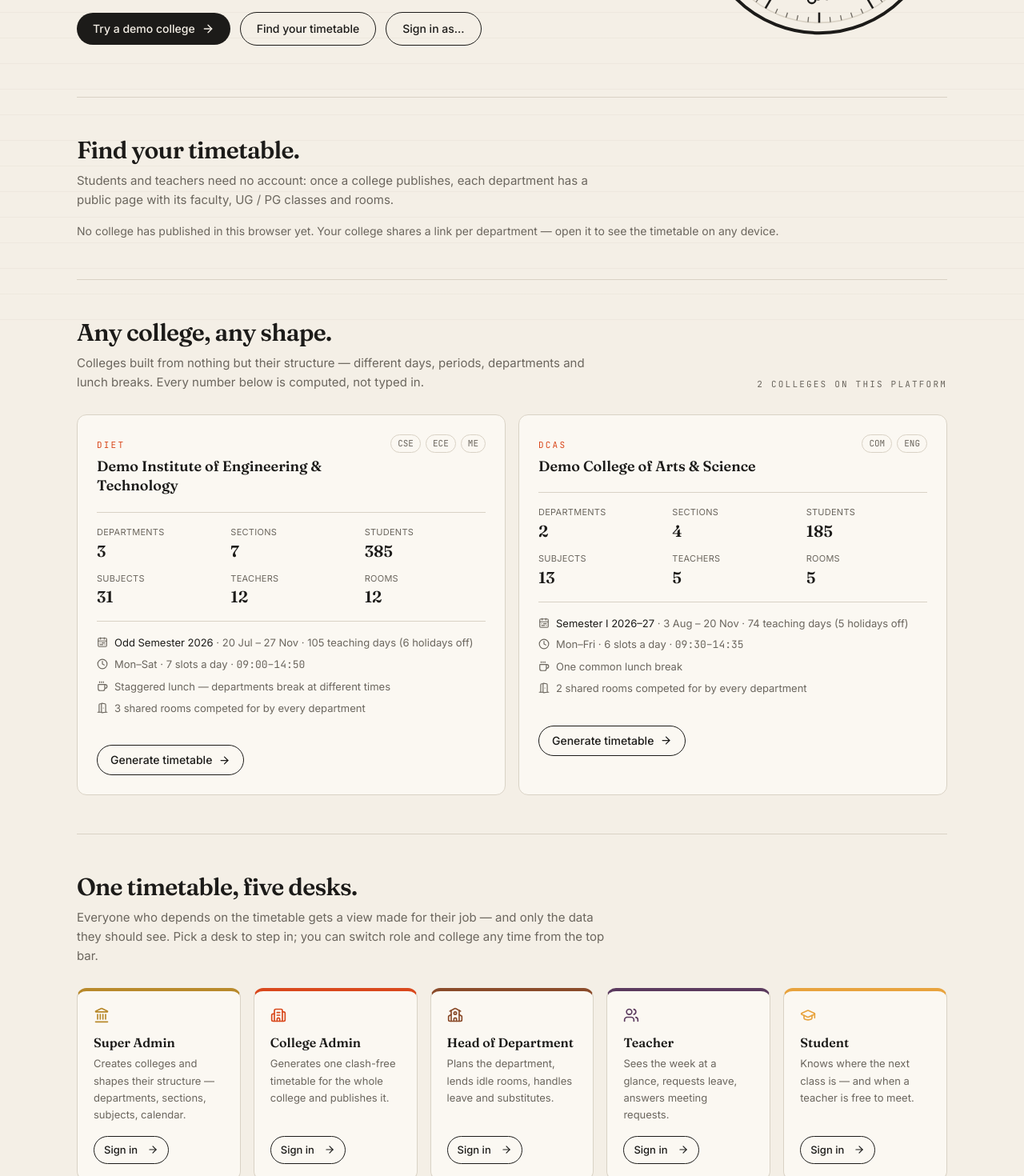
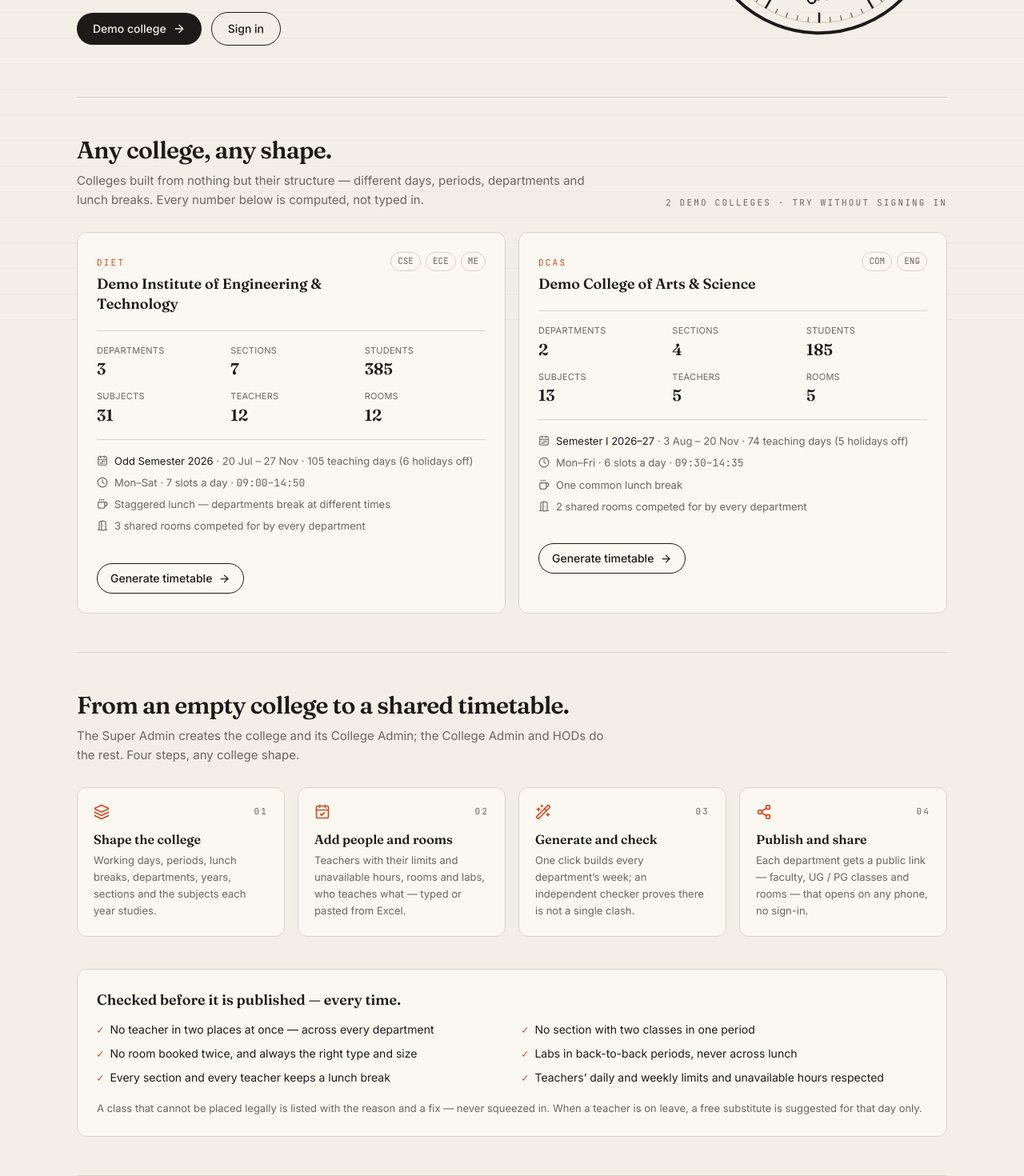
Before and after one commit to Navkaur-codes/hackathon-1, a React (Vite) app: page / in a window 1280 px wide. Shown: the part 400-1870 px from the top of the page at 80% size. Built offline with nearby package versions, Linux system fonts and the light colour scheme.

Commit message:
feat(ui): landing with demo colleges, sign in and how it works

```diff
--- a/src/App.tsx
+++ b/src/App.tsx
@@ -495,7 +495,7 @@ export default function App() {
         ) : inPortal ? (
           <ComingSoon role={session.role} college={home} onRole={enter} />
         ) : (
-          <Landing colleges={active} results={results} onResult={(id, r) => keep(id)(r)} onView={view} onEnter={enter} onPublic={(parts) => go({ page: 'public', path: parts })} />
+          <Landing colleges={active} results={results} onResult={(id, r) => keep(id)(r)} onView={view} onSignIn={() => go({ page: 'login' })} />
         )}
       </main>
 
--- a/src/components/Landing.tsx
+++ b/src/components/Landing.tsx
@@ -2,32 +2,47 @@ import { useRef } from 'react'
 import gsap from 'gsap'
 import { SplitText } from 'gsap/SplitText'
 import { useGSAP } from '@gsap/react'
-import { ArrowRight } from 'lucide-react'
-import { collegeKey, deptKey } from '../lib/publicView'
+import { ArrowRight, CalendarCheck, Layers, Share2, Wand2 } from 'lucide-react'
 import type { SolveResult } from '../solver/best'
-import type { CollegeData, Role } from '../types'
+import { DEMO_COLLEGE_IDS } from '../demoData'
+import type { CollegeData } from '../types'
 import { CollegeCard } from './CollegeCard'
-import { ROLES } from './roles'
 import { Wheel } from './Wheel'
 
 gsap.registerPlugin(useGSAP, SplitText)
 
 type Props = {
-  /** Active colleges on the platform (from the store). */
+  /** Active colleges; only the seeded demo ones are listed (colleges a Super Admin creates stay private). */
   colleges: CollegeData[]
   results: Record<string, SolveResult>
   onResult: (collegeId: string, r: SolveResult) => void
   onView: (collegeId: string) => void
-  onEnter: (role: Role) => void
-  /** Open a public department timetable (`#/t/<college>/<dept>`). */
-  onPublic: (parts: string[]) => void
+  onSignIn: () => void
 }
 
 const scrollTo = (id: string) => document.getElementById(id)?.scrollIntoView({ behavior: 'smooth' })
 
-/** Public landing: hero, the colleges on the platform (try-it demo) and "Sign in as …" for each role (v0.9: to the login page). */
-export function Landing({ colleges, results, onResult, onView, onEnter, onPublic }: Props) {
-  const published = colleges.filter((c) => c.published)
+/** The steps from an empty college to a timetable everyone can open. */
+const STEPS = [
+  { icon: Layers, title: 'Shape the college', text: 'Working days, periods, lunch breaks, departments, years, sections and the subjects each year studies.' },
+  { icon: CalendarCheck, title: 'Add people and rooms', text: 'Teachers with their limits and unavailable hours, rooms and labs, who teaches what — typed or pasted from Excel.' },
+  { icon: Wand2, title: 'Generate and check', text: 'One click builds every department’s week; an independent checker proves there is not a single clash.' },
+  { icon: Share2, title: 'Publish and share', text: 'Each department gets a public link — faculty, UG / PG classes and rooms — that opens on any phone, no sign-in.' },
+]
+
+/** What every generated timetable is checked against before it can be published (root CLAUDE.md §3, in plain words). */
+const GUARANTEES = [
+  'No teacher in two places at once — across every department',
+  'No section with two classes in one period',
+  'No room booked twice, and always the right type and size',
+  'Labs in back-to-back periods, never across lunch',
+  'Every section and every teacher keeps a lunch break',
+  'Teachers’ daily and weekly limits and unavailable hours respected',
+]
+
+/** Public landing: hero (try a demo · sign in), the demo colleges, and how Kaalchakra works. */
+export function Landing({ colleges: active, results, onResult, onView, onSignIn }: Props) {
+  const colleges = active.filter((c) => DEMO_COLLEGE_IDS.includes(c.college.id))
   const root = useRef<HTMLDivElement>(null)
 
   useGSAP(
@@ -43,7 +58,7 @@ export function Landing({ colleges, results, onResult, onView, onEnter, onPublic
         gsap.from('[data-hero-fade]', { autoAlpha: 0, y: 16, duration: 0.8, ease: 'power3.out', stagger: 0.1, delay: 0.35 })
         gsap.from('[data-wheel]', { autoAlpha: 0, scale: 0.85, rotate: -90, duration: 1.4, ease: 'expo.out' })
         gsap.to('[data-wheel] [data-wheel-spokes]', { rotate: 360, transformOrigin: '50% 50%', duration: 60, ease: 'none', repeat: -1 })
-        gsap.from('[data-role-card]', { autoAlpha: 0, y: 24, duration: 0.7, ease: 'power3.out', stagger: 0.08, delay: 0.6 })
+        gsap.from('[data-step-card]', { autoAlpha: 0, y: 24, duration: 0.7, ease: 'power3.out', stagger: 0.08, delay: 0.6 })
         gsap.from('[data-college-card]', { autoAlpha: 0, y: 24, duration: 0.7, ease: 'power3.out', stagger: 0.12, delay: 0.8 })
       })
     },
@@ -73,21 +88,14 @@ export function Landing({ colleges, results, onResult, onView, onEnter, onPublic
               onClick={() => scrollTo('colleges')}
               className="inline-flex items-center gap-2 rounded-full bg-ink px-5 py-2.5 text-sm font-medium text-paper transition hover:opacity-90"
             >
-              Try a demo college <ArrowRight size={16} aria-hidden />
+              Demo college <ArrowRight size={16} aria-hidden />
             </button>
             <button
               type="button"
-              onClick={() => scrollTo('find')}
+              onClick={onSignIn}
               className="inline-flex items-center gap-2 rounded-full border border-ink px-5 py-2.5 text-sm font-medium transition hover:bg-ink hover:text-paper"
             >
-              Find your timetable
-            </button>
-            <button
-              type="button"
-              onClick={() => scrollTo('roles')}
-              className="inline-flex items-center gap-2 rounded-full border border-ink px-5 py-2.5 text-sm font-medium transition hover:bg-ink hover:text-paper"
-            >
-              Sign in as…
+              Sign in
             </button>
           </div>
         </div>
@@ -96,40 +104,6 @@ export function Landing({ colleges, results, onResult, onView, onEnter, onPublic
             <Wheel size={320} className="h-auto w-full" />
           </div>
         </div>
-      </section>
-
-      <section id="find" className="scroll-mt-4 border-t border-rule py-12">
-        <h2 className="font-display text-2xl font-semibold tracking-tight sm:text-3xl">Find your timetable.</h2>
-        <p className="mt-2 max-w-2xl text-[15px] text-muted">
-          Students and teachers need no account: once a college publishes, each department has a public page with its faculty, UG / PG classes and rooms.
-        </p>
-        {published.length ? (
-          <div className="mt-6 grid gap-4 md:grid-cols-2">
-            {published.map((c) => (
-              <div key={c.college.id} className="rounded-xl border border-rule bg-card p-4">
-                <p className="font-display text-[16px] font-semibold">{c.college.name}</p>
-                <p className="font-mono text-[12px] text-muted">version {c.published!.version}</p>
-                <div className="mt-3 flex flex-wrap gap-2">
-                  {c.departments.map((d) => (
-                    <button
-                      key={d.id}
-                      type="button"
-                      onClick={() => onPublic([collegeKey(c), deptKey(d)])}
-                      className="rounded-full border border-rule px-3 py-1.5 text-[13px] font-medium transition hover:border-ink"
-                      aria-label={`${d.name} timetable`}
-                    >
-                      {d.code}
-                    </button>
-                  ))}
-                </div>
-              </div>
-            ))}
-          </div>
-        ) : (
-          <p className="mt-4 text-[14px] text-muted">
-            No college has published in this browser yet. Your college shares a link per department — open it to see the timetable on any device.
-          </p>
-        )}
       </section>
 
       <section id="colleges" className="scroll-mt-4 border-t border-rule py-12">
@@ -142,7 +116,7 @@ export function Landing({ colleges, results, onResult, onView, onEnter, onPublic
             </p>
           </div>
           <span className="font-mono text-[11px] tracking-[0.2em] text-muted uppercase">
-            {colleges.length} {colleges.length === 1 ? 'college' : 'colleges'} on this platform
+            {colleges.length} demo {colleges.length === 1 ? 'college' : 'colleges'} · try without signing in
           </span>
         </div>
         <div className="mt-7 grid gap-4 md:grid-cols-2">
@@ -158,32 +132,38 @@ export function Landing({ colleges, results, onResult, onView, onEnter, onPublic
         </div>
       </section>
 
-      <section id="roles" className="scroll-mt-4 border-t border-rule py-12">
-        <h2 className="font-display text-2xl font-semibold tracking-tight sm:text-3xl">One timetable, five desks.</h2>
+      <section id="how" className="scroll-mt-4 border-t border-rule py-12">
+        <h2 className="font-display text-2xl font-semibold tracking-tight sm:text-3xl">From an empty college to a shared timetable.</h2>
         <p className="mt-2 max-w-2xl text-[15px] text-muted">
-          Everyone who depends on the timetable gets a view made for their job — and only the data they should see. Pick a
-          desk to step in; you can switch role and college any time from the top bar.
+          The Super Admin creates the college and its College Admin; the College Admin and HODs do the rest. Four steps, any college shape.
         </p>
-        <div className="mt-7 grid gap-4 sm:grid-cols-2 lg:grid-cols-5">
-          {ROLES.map(({ role, icon: Icon, name, accent, line }) => (
-            <article
-              key={role}
-              data-role-card
-              className="flex flex-col rounded-xl border border-rule bg-card p-5"
-              style={{ borderTop: `4px solid ${accent}` }}
-            >
-              <Icon size={20} style={{ color: accent }} aria-hidden />
-              <h3 className="mt-3 font-display text-base font-semibold">{name}</h3>
-              <p className="mt-1 flex-1 text-[13px] leading-relaxed text-muted">{line}</p>
-              <button
-                type="button"
-                onClick={() => onEnter(role)}
-                className="mt-4 inline-flex items-center gap-1.5 self-start rounded-full border border-ink px-3 py-1.5 text-[13px] font-medium transition hover:bg-ink hover:text-paper"
-              >
-                Sign in<span className="sr-only"> as {name}</span> <ArrowRight size={14} aria-hidden />
-              </button>
-            </article>
+        <ol className="mt-7 grid gap-4 sm:grid-cols-2 lg:grid-cols-4">
+          {STEPS.map(({ icon: Icon, title, text }, i) => (
+            <li key={title} data-step-card className="flex flex-col rounded-xl border border-rule bg-card p-5">
+              <span className="flex items-center justify-between">
+                <Icon size={20} className="text-vermilion" aria-hidden />
+                <span className="font-mono text-[11px] tracking-[0.2em] text-muted">0{i + 1}</span>
+              </span>
+              <h3 className="mt-3 font-display text-base font-semibold">{title}</h3>
+              <p className="mt-1 text-[13px] leading-relaxed text-muted">{text}</p>
+            </li>
           ))}
+        </ol>
+
+        <div className="mt-10 rounded-xl border border-rule bg-card p-5 sm:p-6">
+          <h3 className="font-display text-lg font-semibold">Checked before it is published — every time.</h3>
+          <ul className="mt-3 grid gap-x-6 gap-y-2 text-[14px] sm:grid-cols-2">
+            {GUARANTEES.map((g) => (
+              <li key={g} className="flex gap-2">
+                <span aria-hidden className="font-mono text-vermilion">✓</span>
+                {g}
+              </li>
+            ))}
+          </ul>
+          <p className="mt-4 text-[13px] text-muted">
+            A class that cannot be placed legally is listed with the reason and a fix — never squeezed in. When a teacher is on leave, a free substitute is
+            suggested for that day only.
+          </p>
         </div>
       </section>
     </div>
--- a/src/demoData.ts
+++ b/src/demoData.ts
@@ -2,7 +2,7 @@
 // `buildCollege` — the same path a Super Admin's Structure Builder uses (rule G3). Nothing in the app
 // may depend on these names or counts.
 
-import { buildCollege, type CollegeSpec } from './lib/structure'
+import { buildCollege, slug, type CollegeSpec } from './lib/structure'
 import type { CollegeData } from './types'
 
 /** Engineering: 6 days × 7 slots, three departments, staggered lunch, shared labs and seminar hall. */
@@ -298,6 +298,9 @@ export const artsScienceSpec: CollegeSpec = {
 
 export const demoSpecs: CollegeSpec[] = [engineeringSpec, artsScienceSpec]
 
+/** Ids of the seeded demo colleges — the only ones the public landing page shows (colleges a Super Admin creates stay private). */
+export const DEMO_COLLEGE_IDS: readonly string[] = demoSpecs.map((s) => slug(s.code))
+
 export function buildDemoColleges(): CollegeData[] {
   return demoSpecs.map(buildCollege)
 }
```
Also changed, not shown: 4 other files (tests, documents, lock files or other folders).
